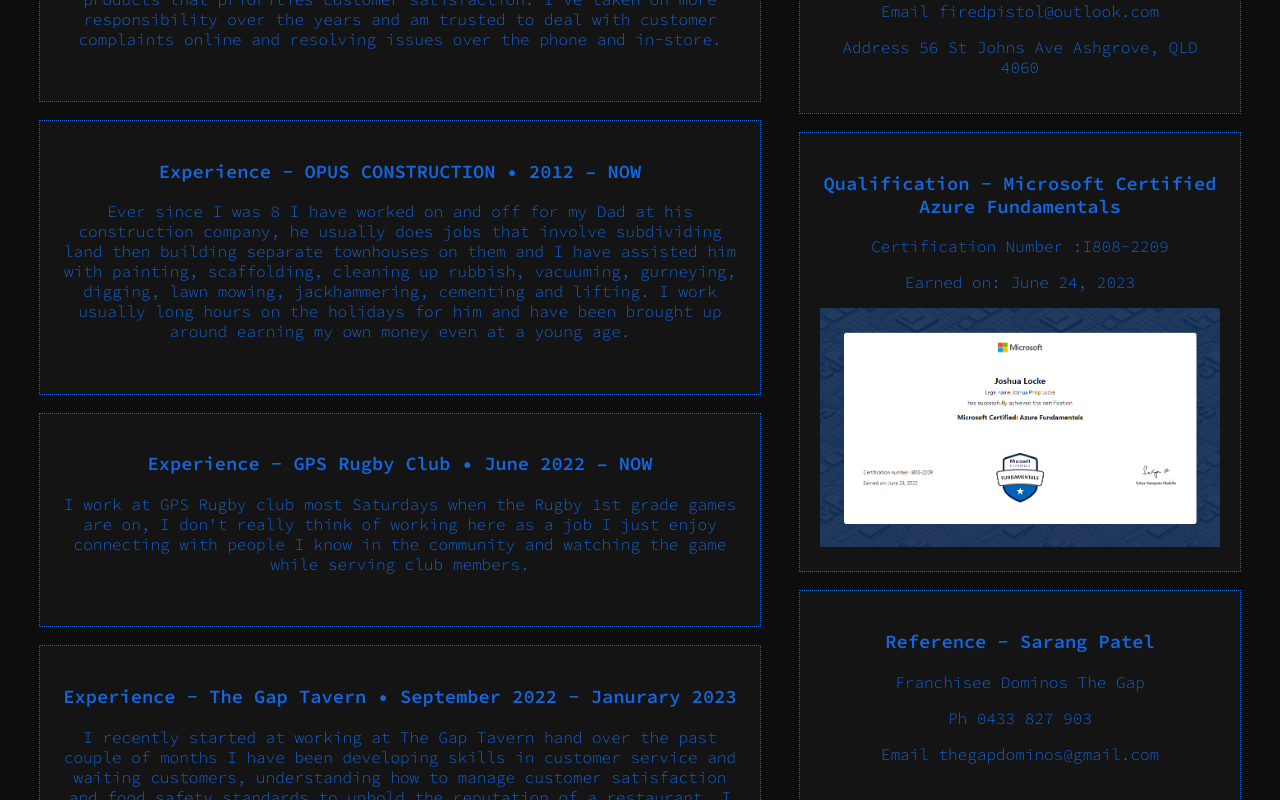
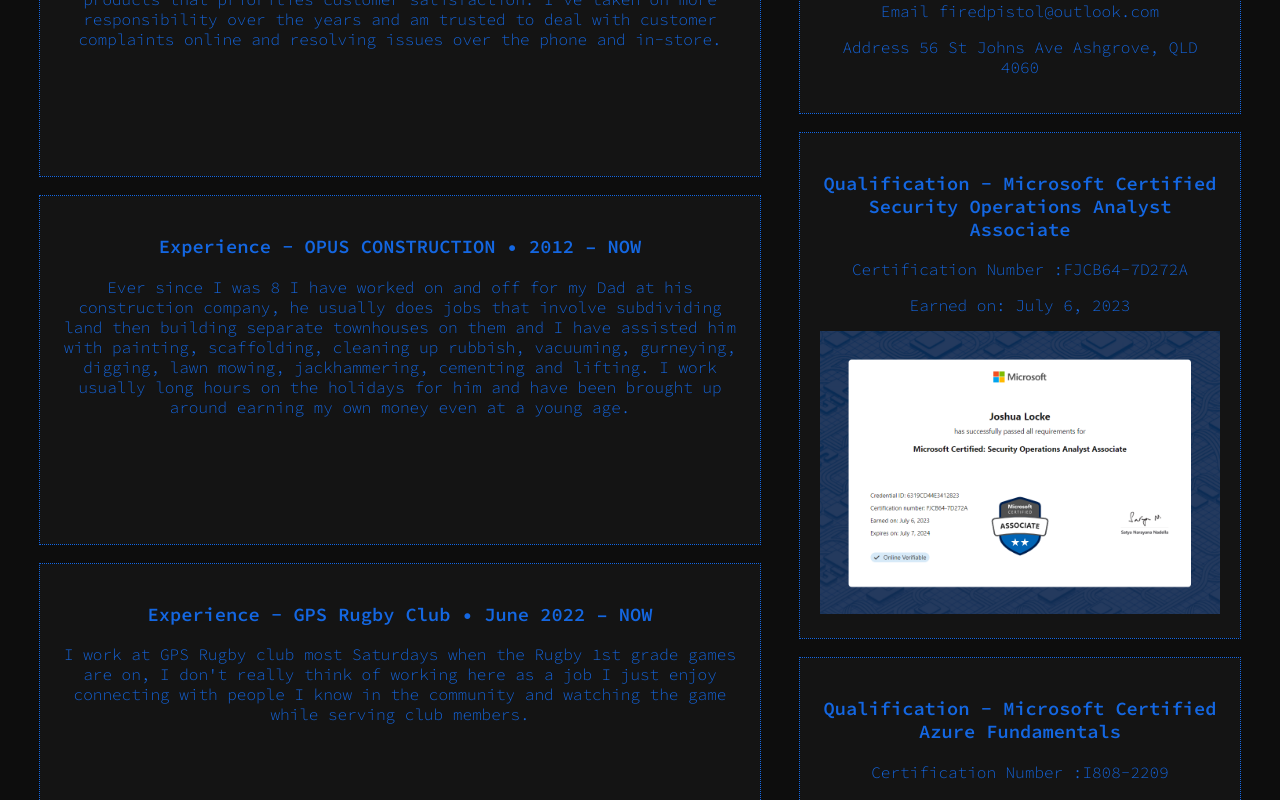
Before and after one commit to lockej2005/joshsresume1, a React (Create React App) app: page / in a window 1280 px wide. Shown: the part 560-1360 px from the top of the page. Built offline with nearby package versions, Linux system fonts and the light colour scheme.

Commit message:
new azure cert

```diff
--- a/src/resume.js
+++ b/src/resume.js
@@ -83,6 +83,12 @@
               <p>Email firedpistol@outlook.com</p>
               <p>Address 56 St Johns Ave Ashgrove, QLD 4060</p>
             </div>
+            <div className='ref1.25'>
+              <h3>Qualification - Microsoft Certified Security Operations Analyst Associate</h3>
+              <p>Certification Number :FJCB64-7D272A</p>
+              <p>Earned on: July 6, 2023</p>
+              <img style={ {width: "400px"} } src={require('./azure_cert1.png')} alt='azure' />
+            </div>
             <div className='ref1.5'>
               <h3>Qualification - Microsoft Certified Azure Fundamentals</h3>
               <p>Certification Number :I808-2209</p>
```
Also changed, not shown: src/azure_cert1.png (added).
